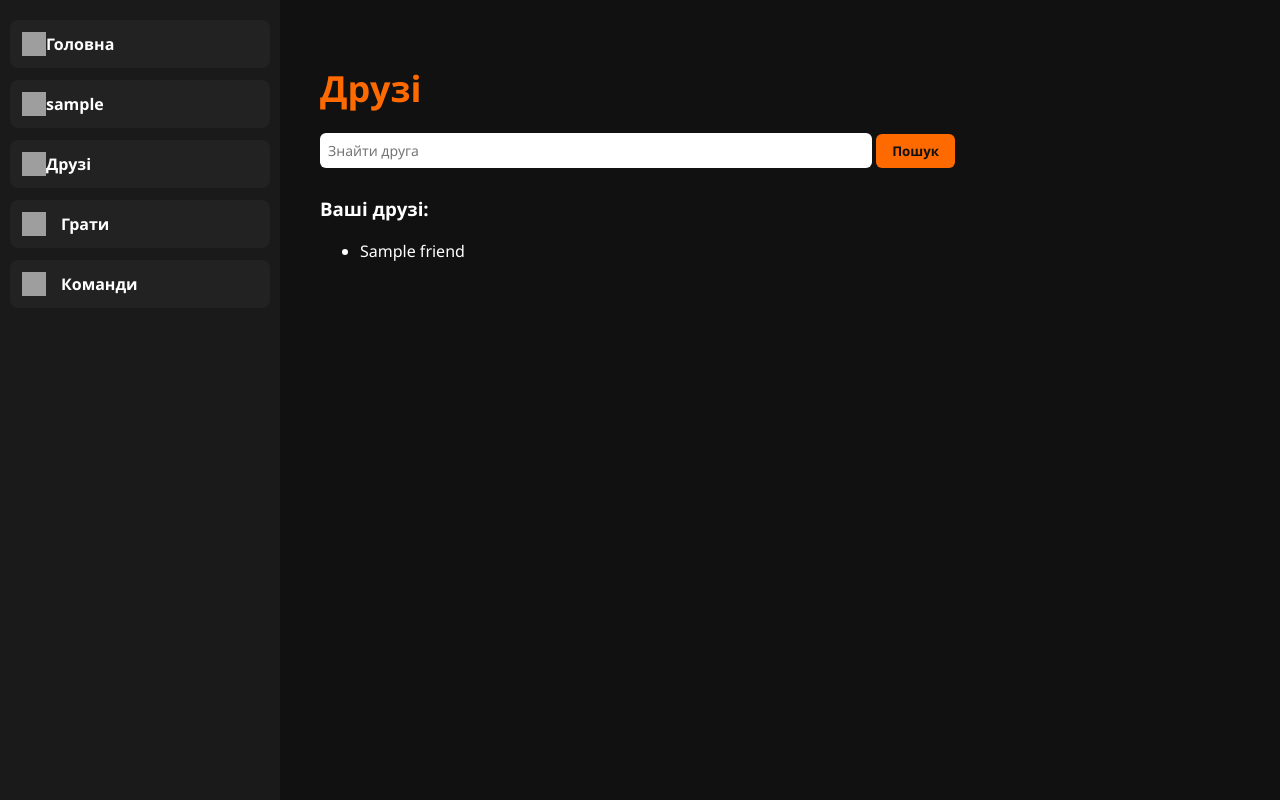
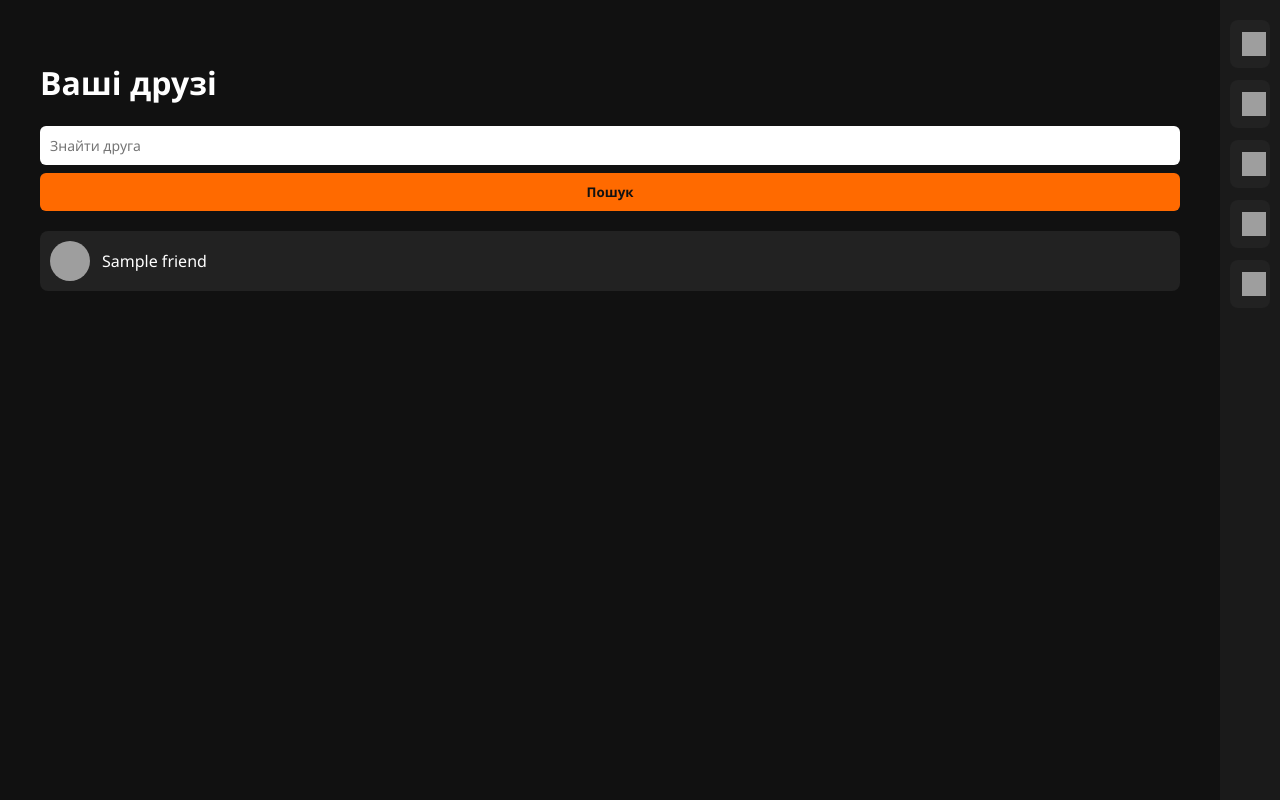
Before and after one commit to flowwi1/cs2-platform, a Flask app: template templates/friends.html in a window 1280 px wide. Run offline with Flask 3, Linux system fonts and the light colour scheme; the template is opened without the code that fills it: most values are stand-ins (such as "Sample title", 1, 10 or a date in 2020); grey boxes are pictures that could not be loaded.

Commit message:
Оновлено friends.html, індекс і профіль з боковою панеллю та пошуком друзів

```diff
--- a/main.py
+++ b/main.py
@@ -1,4 +1,4 @@
-from flask import Flask, render_template, redirect, request, session, send_from_directory
+from flask import Flask, render_template, redirect, request, session
 from werkzeug.security import generate_password_hash, check_password_hash
 from werkzeug.utils import secure_filename
 import sqlite3
@@ -36,7 +36,6 @@ def init_db():
         CREATE TABLE IF NOT EXISTS friends (
             user TEXT NOT NULL,
             friend TEXT NOT NULL,
-            status TEXT DEFAULT 'accepted',
             PRIMARY KEY(user, friend)
         )
     """)
@@ -123,9 +122,11 @@ def friends():
     db = get_db()
     cursor = db.cursor()
 
-    cursor.execute("SELECT friend FROM friends WHERE user = ? AND status = 'accepted'", (username,))
+    # Список друзів користувача
+    cursor.execute("SELECT friend FROM friends WHERE user = ?", (username,))
     friends_list = [row['friend'] for row in cursor.fetchall()]
 
+    # Пошук друзів
     if request.method == "POST":
         friend_name = request.form.get("friend_name")
         if friend_name == username:
@@ -134,8 +135,14 @@ def friends():
             cursor.execute("SELECT * FROM users WHERE username = ?", (friend_name,))
             friend = cursor.fetchone()
             if friend:
-                search_result = f"Знайдено користувача {friend_name}"
-                add_friend = friend_name
+                # Перевірка чи вже є у друзях
+                cursor.execute("SELECT * FROM friends WHERE user=? AND friend=?", (username, friend_name))
+                exists = cursor.fetchone()
+                if exists:
+                    search_result = f"{friend_name} вже у друзях"
+                else:
+                    search_result = f"Знайдено користувача {friend_name}"
+                    add_friend = friend_name
             else:
                 search_result = "Користувача не знайдено"
 
@@ -150,11 +157,13 @@ def add_friend(friend_name):
     username = session["user"]
     db = get_db()
     cursor = db.cursor()
-    cursor.execute("SELECT * FROM friends WHERE user = ? AND friend = ?", (username, friend_name))
-    existing = cursor.fetchone()
-    if not existing:
-        cursor.execute("INSERT INTO friends (user, friend, status) VALUES (?, ?, 'accepted')", (username, friend_name))
-        cursor.execute("INSERT INTO friends (user, friend, status) VALUES (?, ?, 'accepted')", (friend_name, username))
+
+    # Додаємо тільки якщо ще не є друзями
+    cursor.execute("SELECT * FROM friends WHERE user=? AND friend=?", (username, friend_name))
+    exists = cursor.fetchone()
+    if not exists:
+        cursor.execute("INSERT INTO friends (user, friend) VALUES (?, ?)", (username, friend_name))
+        cursor.execute("INSERT INTO friends (user, friend) VALUES (?, ?)", (friend_name, username))
         db.commit()
     db.close()
     return redirect("/friends")
@@ -164,10 +173,5 @@ def logout():
     session.clear()
     return redirect("/")
 
-# Статичні файли
-@app.route('/static/avatars/<filename>')
-def uploaded_file(filename):
-    return send_from_directory(app.config['UPLOAD_FOLDER'], filename)
-
 if __name__ == "__main__":
     app.run(host="0.0.0.0", port=int(os.environ.get("PORT", 5000)))
--- a/templates/friends.html
+++ b/templates/friends.html
@@ -10,7 +10,13 @@ body { margin: 0; background: #111; color: #fff; }
 
 .container { display: flex; min-height: 100vh; }
 
-/* Бокова панель */
+/* Ліва частина - головна */
+.main-content {
+    flex: 1;
+    padding: 40px;
+}
+
+/* Права панель */
 .side-panel {
     width: 60px;
     background: #1a1a1a;
@@ -18,8 +24,11 @@ body { margin: 0; background: #111; color: #fff; }
     transition: width 0.3s ease;
     overflow: hidden;
 }
+
 .side-panel:hover { width: 280px; }
+
 .side-panel .menu { display: flex; flex-direction: column; padding: 20px 10px; }
+
 .side-panel .menu-item {
     display: flex;
     align-items: center;
@@ -33,50 +42,95 @@ body { margin: 0; background: #111; color: #fff; }
     color: #fff;
     font-weight: bold;
 }
+
 .side-panel .menu-item:hover { background: #ff6a00; color: #111; }
-.side-panel .menu-item span { white-space: nowrap; opacity: 0; transition: opacity 0.3s ease, color 0.3s ease; color: #fff; }
-.side-panel:hover .menu-item span { opacity: 1; }
+.side-panel .menu-item span { white-space: nowrap; opacity: 0; transition: opacity 0.3s ease, color 0.3s ease; }
+.side-panel:hover .menu-item span { opacity: 1; color: #fff; }
+
 .menu-item img { width: 24px; height: 24px; }
 .menu-item a { text-decoration: none; color: inherit; display: flex; align-items: center; width: 100%; }
 
-/* Основний контент */
-.main-content {
-    flex: 1;
-    padding: 40px;
+/* Список друзів */
+.friends-list { margin-top: 20px; }
+.friend-item {
+    display: flex;
+    align-items: center;
+    gap: 12px;
+    padding: 10px;
+    background: #222;
+    border-radius: 8px;
+    margin-bottom: 8px;
 }
 
-.main-content h1 { font-size: 36px; color: #ff6a00; margin-bottom: 20px; }
+.friend-item img { width: 40px; height: 40px; border-radius: 50%; }
 
+/* Пошук друзів */
+.friend-search { margin-top: 20px; }
 .friend-search input {
-    width: 60%;
-    padding: 8px;
-    margin-bottom: 8px;
+    width: 100%;
+    padding: 10px;
     border-radius: 6px;
     border: none;
+    margin-bottom: 8px;
     font-size: 14px;
 }
-
 .friend-search button {
-    padding: 8px 16px;
+    width: 100%;
+    padding: 10px;
+    border: none;
     border-radius: 6px;
-    border: none;
     background: #ff6a00;
     color: #111;
     font-weight: bold;
     cursor: pointer;
 }
-
 .friend-search button:hover { background: #ff4500; }
 
-.friend-list { margin-top: 20px; }
-.friend-list li { margin-bottom: 10px; font-size: 16px; }
-.search-result { margin-top: 10px; font-size: 14px; }
+.search-result { margin-top: 8px; font-size: 14px; color: #ff6a00; }
 </style>
 </head>
 <body>
+<div class="container">
 
-<div class="container">
-    <!-- Бокова панель -->
+    <!-- Головна частина -->
+    <div class="main-content">
+        <h1>Ваші друзі</h1>
+
+        <!-- Пошук друзів -->
+        <div class="friend-search">
+            <form method="POST" action="/friends">
+                <input type="text" name="friend_name" placeholder="Знайти друга" required/>
+                <button type="submit">Пошук</button>
+            </form>
+
+            {% if search_result %}
+                <div class="search-result">
+                    {{ search_result }}
+                    {% if add_friend %}
+                        <form method="GET" action="/add_friend/{{ add_friend }}">
+                            <button type="submit">Відправити запит</button>
+                        </form>
+                    {% endif %}
+                </div>
+            {% endif %}
+        </div>
+
+        <!-- Список друзів -->
+        <div class="friends-list">
+            {% if friends_list %}
+                {% for friend in friends_list %}
+                <div class="friend-item">
+                    <img src="/static/avatars/default.png" alt="avatar"/>
+                    <span>{{ friend }}</span>
+                </div>
+                {% endfor %}
+            {% else %}
+                <p>У вас ще немає друзів</p>
+            {% endif %}
+        </div>
+    </div>
+
+    <!-- Права панель -->
     <div class="side-panel">
         <div class="menu">
             <div class="menu-item">
@@ -108,39 +162,6 @@ body { margin: 0; background: #111; color: #fff; }
         </div>
     </div>
 
-    <!-- Основний контент -->
-    <div class="main-content">
-        <h1>Друзі</h1>
-
-        <div class="friend-search">
-            <form method="POST">
-                <input type="text" name="friend_name" placeholder="Знайти друга" required>
-                <button type="submit">Пошук</button>
-            </form>
-            {% if search_result %}
-                <div class="search-result">
-                    {{ search_result }}
-                    {% if add_friend %}
-                        <form method="GET" action="/add_friend/{{ add_friend }}">
-                            <button type="submit">Відправити запит</button>
-                        </form>
-                    {% endif %}
-                </div>
-            {% endif %}
-        </div>
-
-        <div class="friend-list">
-            <h3>Ваші друзі:</h3>
-            <ul>
-            {% for friend in friends_list %}
-                <li>{{ friend }}</li>
-            {% else %}
-                <li>У вас ще немає друзів.</li>
-            {% endfor %}
-            </ul>
-        </div>
-    </div>
 </div>
-
 </body>
 </html>
```
